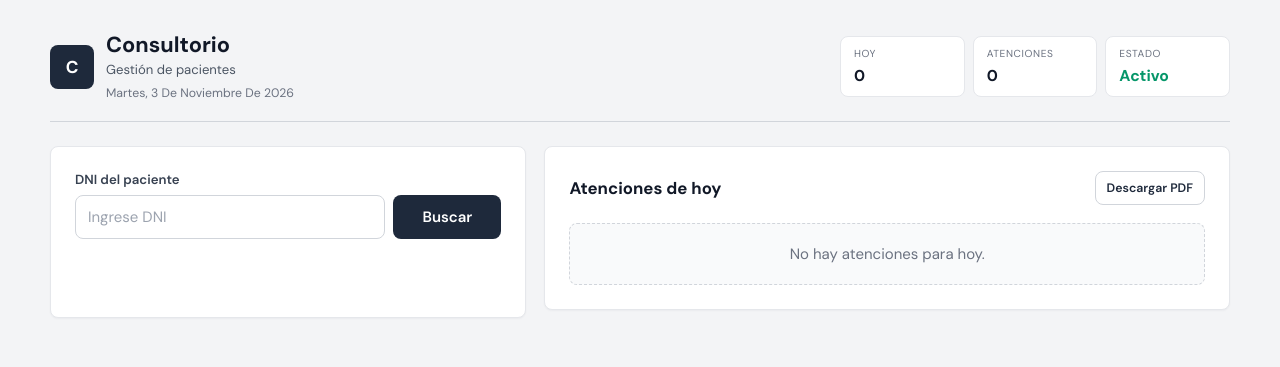
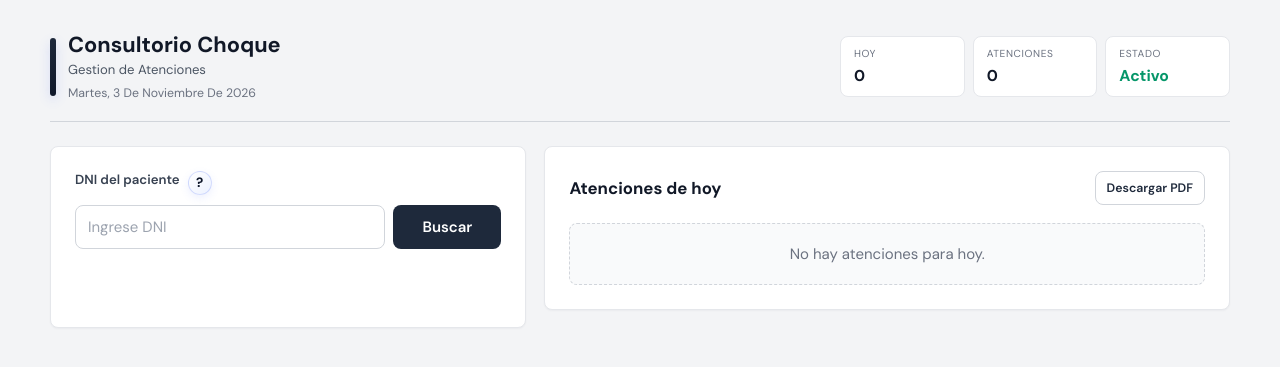
Before and after one commit to Asce-Choque/consultorio, a Flask app: page / in a window 1280 px wide. Shown: the top 367 px of the page. Run offline with Flask 3, Linux system fonts and the light colour scheme; data that the repository does not hold is empty; some libraries are stand-ins or nearby versions.

Commit message:
Actualizar codigo de la aplicacion

```diff
--- a/Consultorio_choque/static/css/styles.css
+++ b/Consultorio_choque/static/css/styles.css
@@ -71,17 +71,13 @@ button, input {
   gap: 14px;
 }
 
-.brand-mark {
-  width: 52px;
-  height: 52px;
-  border-radius: 18px;
-  display: grid;
-  place-items: center;
-  background: linear-gradient(135deg, var(--primary), #7c8ff9);
-  color: white;
-  font-weight: 800;
-  font-size: 1.4rem;
-  box-shadow: var(--shadow);
+.brand-accent {
+  width: 6px;
+  height: 58px;
+  flex: 0 0 6px;
+  border-radius: 999px;
+  background: linear-gradient(135deg, var(--primary), var(--primary-dark));
+  box-shadow: 0 4px 12px rgba(79, 109, 243, 0.2);
 }
 
 .brand h1 {
@@ -158,6 +154,75 @@ button, input {
   font-weight: 700;
   margin-bottom: 10px;
   color: var(--text);
+}
+
+.label-with-help {
+  display: flex;
+  align-items: center;
+  gap: 8px;
+  margin-bottom: 10px;
+}
+
+.label-with-help label {
+  margin-bottom: 0;
+}
+
+.help-tip {
+  position: relative;
+  display: inline-flex;
+}
+
+.help-icon {
+  display: inline-grid;
+  place-items: center;
+  width: 24px;
+  height: 24px;
+  padding: 0;
+  border: 1px solid rgba(79, 109, 243, 0.22);
+  border-radius: 50%;
+  background: linear-gradient(135deg, #ffffff, #edf2ff);
+  color: var(--primary-dark);
+  font-size: 0.9rem;
+  font-weight: 700;
+  line-height: 1;
+  box-shadow: 0 3px 8px rgba(79, 109, 243, 0.1);
+}
+
+.help-icon:hover {
+  border-color: rgba(79, 109, 243, 0.45);
+  background: linear-gradient(135deg, #edf2ff, #dfe9ff);
+  box-shadow: 0 5px 12px rgba(79, 109, 243, 0.18);
+}
+
+.help-icon:focus-visible {
+  outline: 3px solid rgba(79, 109, 243, 0.3);
+  outline-offset: 2px;
+}
+
+.help-tooltip {
+  position: absolute;
+  z-index: 5;
+  top: calc(100% + 10px);
+  left: 0;
+  width: min(320px, calc(100vw - 64px));
+  padding: 12px 14px;
+  border-radius: 12px;
+  background: var(--text);
+  box-shadow: var(--shadow);
+  color: white;
+  font-size: 0.88rem;
+  font-weight: 400;
+  line-height: 1.5;
+  opacity: 0;
+  visibility: hidden;
+  pointer-events: none;
+  transition: opacity 0.18s ease, visibility 0.18s ease;
+}
+
+.help-tip:hover .help-tooltip,
+.help-tip:focus-within .help-tooltip {
+  opacity: 1;
+  visibility: visible;
 }
 
 .input-row {
--- a/Consultorio_choque/templates/index.html
+++ b/Consultorio_choque/templates/index.html
@@ -14,10 +14,10 @@
       <header class="topbar">
         <div class="brand-row">
           <div class="brand">
-            <div class="brand-mark">C</div>
+            <span class="brand-accent" aria-hidden="true"></span>
             <div>
-              <h1>Consultorio</h1>
-              <p>Gestión de pacientes</p>
+              <h1>Consultorio Choque</h1>
+              <p>Gestion de Atenciones</p>
               <time id="currentDate" class="current-date"></time>
             </div>
           </div>
@@ -42,7 +42,13 @@
       <main class="main-grid">
         <section class="panel panel-primary">
           <div class="search-block">
-            <label for="dniInput">DNI del paciente</label>
+            <div class="label-with-help">
+              <label for="dniInput">DNI del paciente</label>
+              <span class="help-tip">
+                <button class="help-icon" type="button" aria-label="Ayuda sobre el ingreso del documento" aria-describedby="dniHelp">?</button>
+                <span class="help-tooltip" id="dniHelp" role="tooltip">Si el paciente se encuentra en la base de datos, al introducir el documento se añadirá al paciente a la planilla de atenciones automáticamente. Caso contrario se deberá cargar el nombre y apellido del paciente por primera vez para guardarlo en la base de datos.</span>
+              </span>
+            </div>
             <div class="input-row">
               <input id="dniInput" type="text" placeholder="Ingrese DNI" maxlength="12" />
               <button id="buscarBtn" type="button">Buscar</button>
--- a/app.py
+++ b/app.py
@@ -13,7 +13,7 @@ ARGENTINA_TZ = ZoneInfo("America/Argentina/Buenos_Aires")
 
 
 BASE_DIR = os.path.dirname(os.path.abspath(__file__))
-DATABASE_PATH = os.path.join(BASE_DIR, "consultorio.db")
+DATABASE_PATH = os.path.join(BASE_DIR, "Consultorio_choque", "consultorio.db")
 db_url = os.environ.get("DATABASE_URL")
 
 if db_url and db_url.startswith("postgres://"):
```
Also changed, not shown: static/css/styles.css (+76 -11 lines), templates/index.html (+10 -4 lines), 1 other file.
